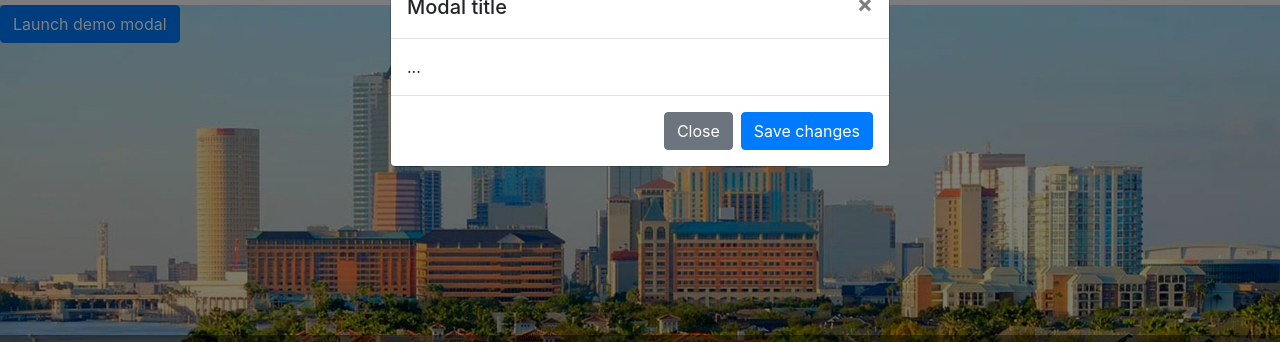
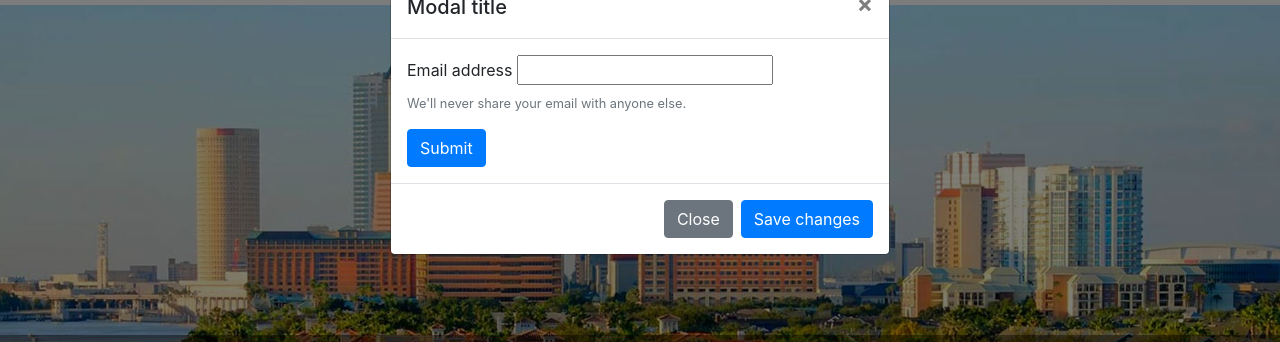
Before and after one commit to hiltongnar/franchise, a plain HTML site: page index.html in a window 1280 px wide. Both pictures are taken after typing "Sample" into the empty fields and a click on the button "Go". Shown: the part 53-395 px from the top of the page. Drawn offline with nearby package versions, Linux system fonts and the light colour scheme.

Commit message:
adding the javascript/zipcodes

```diff
--- a/index.html
+++ b/index.html
@@ -34,8 +34,8 @@
                 <i>
                   Check Availability
                 </i>
-                <input name="zipcode" type="text" placeholder="Enter your zipcode" class="form-control"/>
-                <button class="btn btn-primary btn-theme-green" type="button"data-toggle="modal" data-target="#exampleModal">Go</button>
+                <input id="zipcode" name="zipcode" type="text" placeholder="Enter your zipcode" class="form-control"/>
+                <button id="go-btn" class="btn btn-primary btn-theme-green" type="button"data-toggle="modal" data-target="#exampleModal">Go</button>
               </form>
             </div>
           </div>
@@ -43,10 +43,7 @@
       </div>
       <!-- /Action bar  -->
 
-      <!-- Button trigger modal -->
-      <button type="button" class="btn btn-primary">
-        Launch demo modal
-      </button>
+
 
       <!-- Modal -->
       <div class="modal fade" id="exampleModal" tabindex="-1" role="dialog" aria-labelledby="exampleModalLabel" aria-hidden="true">
@@ -59,7 +56,16 @@
               </button>
             </div>
             <div class="modal-body">
-              ...
+                <!-- form -->
+                <form>
+                  <div class="form-group">
+                    <label for="exampleInputEmail1">Email address</label>
+                    <input type="text" id="modal--zipcode" />
+                    <small id="emailHelp" class="form-text text-muted">We'll never share your email with anyone else.</small>
+                  </div>
+
+                  <button type="submit" class="btn btn-primary">Submit</button>
+                </form>
             </div>
             <div class="modal-footer">
               <button type="button" class="btn btn-secondary" data-dismiss="modal">Close</button>
@@ -125,5 +131,6 @@
     <script src="https://code.jquery.com/jquery-3.3.1.slim.min.js" integrity="sha384-q8i/X+965DzO0rT7abK41JStQIAqVgRVzpbzo5smXKp4YfRvH+8abtTE1Pi6jizo" crossorigin="anonymous"></script>
     <script src="https://cdnjs.cloudflare.com/ajax/libs/popper.js/1.14.7/umd/popper.min.js" integrity="sha384-UO2eT0CpHqdSJQ6hJty5KVphtPhzWj9WO1clHTMGa3JDZwrnQq4sF86dIHNDz0W1" crossorigin="anonymous"></script>
     <script src="https://stackpath.bootstrapcdn.com/bootstrap/4.3.1/js/bootstrap.min.js" integrity="sha384-JjSmVgyd0p3pXB1rRibZUAYoIIy6OrQ6VrjIEaFf/nJGzIxFDsf4x0xIM+B07jRM" crossorigin="anonymous"></script>
+    <script src="script.js"></script>
   </body>
 </html>
--- /dev/null
+++ b/script.js
@@ -0,0 +1,12 @@
+function getZipcode(zipcode) {
+  console.log(zipcode);
+}
+
+
+$(document).ready(function() {
+   //event handlers;
+   $('#go-btn').click(function(){
+     var zipcode = $('#zipcode').val();
+     getZipcode(zipcode);
+   })
+ });
```
